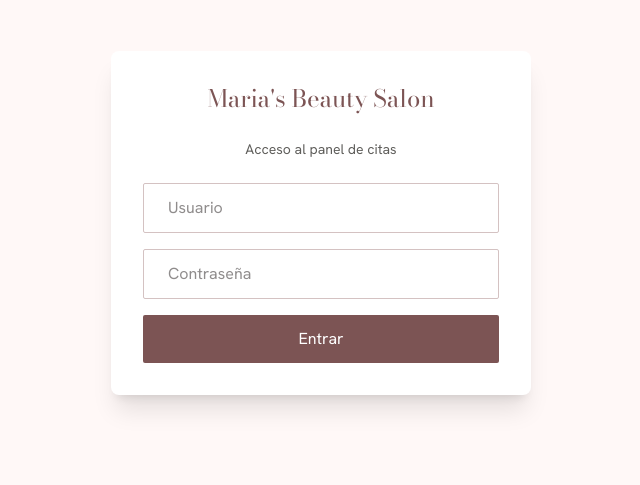
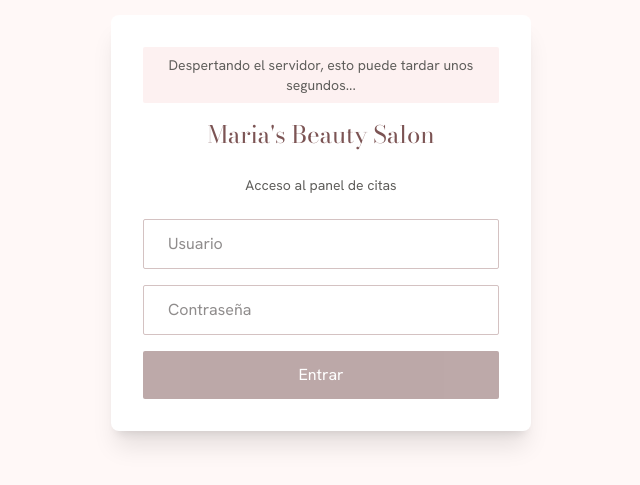
Before and after one commit to JustinAdame13/marias-salon, a React (Vite) app: page /agenda/login in a window 1280 px wide. Shown: the part 177-662 px from the top of the page, without its empty margins (319-959 px from the left). Built offline with nearby package versions, Linux system fonts and the light colour scheme; no server answers.

Commit message:
se añadio una nueva variable para pantilla y asi poder añadir imagenes

```diff
--- a/src/components/agenda/PlantillaFormModal.jsx
+++ b/src/components/agenda/PlantillaFormModal.jsx
@@ -16,14 +16,42 @@ const PlantillaFormModal = ({ plantilla, onClose, onSaved }) => {
     nombreMeta: plantilla?.nombreMeta || '',
     diasOffset: plantilla?.diasOffset || '',
     ordenParametros: plantilla?.ordenParametros || [],
+    headerImageUrl: plantilla?.headerImageUrl || '',
   })
   const [parametroInput, setParametroInput] = useState('')
   const [error, setError] = useState('')
   const [guardando, setGuardando] = useState(false)
+  const [imagePreview, setImagePreview] = useState(plantilla?.headerImageUrl || '')
+
+  useEffect(() => {
+    if (plantilla) {
+      setForm({
+        tipo: plantilla.tipo || TIPOS_PLANTILLA[0].value,
+        nombreMeta: plantilla.nombreMeta || '',
+        diasOffset: plantilla.diasOffset || '',
+        ordenParametros: plantilla.ordenParametros || [],
+        headerImageUrl: plantilla.headerImageUrl || '',
+      })
+      setImagePreview(plantilla.headerImageUrl || '')
+    } else {
+      setForm({
+        tipo: TIPOS_PLANTILLA[0].value,
+        nombreMeta: '',
+        diasOffset: '',
+        ordenParametros: [],
+        headerImageUrl: '',
+      })
+      setImagePreview('')
+    }
+  }, [plantilla])
 
   const handleChange = (e) => {
     const { name, value } = e.target
     setForm((prev) => ({ ...prev, [name]: value }))
+
+    if (name === 'headerImageUrl') {
+      setImagePreview(value || '')
+    }
   }
 
   const agregarParametro = () => {
@@ -121,6 +149,33 @@ const PlantillaFormModal = ({ plantilla, onClose, onSaved }) => {
           <span className="text-xs text-secondary">Días antes/después para enviar el mensaje</span>
         </label>
 
+        <label className="flex flex-col gap-1 text-sm font-medium">
+          URL de imagen del header
+          <input
+            type="url"
+            name="headerImageUrl"
+            value={form.headerImageUrl}
+            onChange={handleChange}
+            placeholder="https://ejemplo.com/imagen.jpg"
+            className="border border-outline-variant rounded-sm p-2 w-full text-base sm:text-sm focus:outline-none focus:ring-1 focus:ring-primary"
+          />
+          <span className="text-xs text-secondary">URL pública HTTPS de la imagen para el header de WhatsApp</span>
+        </label>
+
+        {imagePreview && (
+          <div className="flex flex-col gap-1">
+            <span className="text-sm font-medium">Vista previa</span>
+            <div className="relative w-full h-32 bg-surface-container-low rounded-sm overflow-hidden border border-outline-variant/20">
+              <img
+                src={imagePreview}
+                alt="Vista previa del header"
+                className="w-full h-full object-contain"
+                onError={() => setImagePreview('')}
+              />
+            </div>
+          </div>
+        )}
+
         <div className="flex flex-col gap-1">
           <span className="text-sm font-medium">Orden de parámetros</span>
           <div className="flex gap-2">
--- a/src/lib/api.js
+++ b/src/lib/api.js
@@ -12,3 +12,15 @@ export function apiFetch(path, { credentials, ...options } = {}) {
 
   return fetch(`${API_URL}${path}`, { ...options, headers })
 }
+export async function despertarServidor(intentos = 10, esperaMs = 4000) {
+  for (let i = 0; i < intentos; i++) {
+    try {
+      const res = await fetch(`${API_URL}/internal/ping`)
+      if (res.ok) return true
+    } catch {
+      // aún dormido o red no lista, seguimos intentando
+    }
+    await new Promise((r) => setTimeout(r, esperaMs))
+  }
+  return false
+}
--- a/src/pages/agenda/Login.jsx
+++ b/src/pages/agenda/Login.jsx
@@ -1,23 +1,33 @@
-import { useState } from 'react'
+import { useEffect, useState } from 'react'
 import { useNavigate } from 'react-router-dom'
 import { motion } from 'framer-motion'
 import { fadeUp } from '../../animations/variants'
 import { useAgendaAuth } from '../../context/AgendaAuthContext'
+import { despertarServidor } from '../../lib/api'
 
 const AgendaLogin = () => {
   const [username, setUsername] = useState('')
   const [password, setPassword] = useState('')
   const [error, setError] = useState('')
   const [loading, setLoading] = useState(false)
+  const [despertando, setDespertando] = useState(true)
+
   const { login } = useAgendaAuth()
   const navigate = useNavigate()
+
+  useEffect(() => {
+    despertarServidor().finally(() => setDespertando(false))
+  }, [])
 
   const handleSubmit = async (e) => {
     e.preventDefault()
     setError('')
     setLoading(true)
+
     const ok = await login(username, password)
+
     setLoading(false)
+
     if (ok) {
       navigate('/agenda')
     } else {
@@ -35,9 +45,16 @@ const AgendaLogin = () => {
         style={{ width: '90vw', maxWidth: '420px', minWidth: '280px' }}
         className="bg-surface-container-lowest rounded-lg shadow-xl p-8 flex flex-col gap-4 my-auto shrink-0"
       >
+        {despertando && (
+          <p className="text-sm text-secondary text-center bg-surface-container-low rounded-sm px-3 py-2">
+            Despertando el servidor, esto puede tardar unos segundos...
+          </p>
+        )}
+
         <h1 className="font-headline-md text-2xl text-primary text-center mb-2">
           Maria's Beauty Salon
         </h1>
+
         <p className="text-sm text-secondary text-center mb-2">
           Acceso al panel de citas
         </p>
@@ -50,6 +67,7 @@ const AgendaLogin = () => {
           className="border border-outline-variant rounded-sm px-md py-sm"
           required
         />
+
         <input
           type="password"
           placeholder="Contraseña"
@@ -59,11 +77,15 @@ const AgendaLogin = () => {
           required
         />
 
-        {error && <p className="text-error text-sm text-center">{error}</p>}
+        {error && (
+          <p className="text-error text-sm text-center">
+            {error}
+          </p>
+        )}
 
         <button
           type="submit"
-          disabled={loading}
+          disabled={loading || despertando}
           className="bg-primary text-on-primary py-sm rounded-sm font-label-md hover:opacity-90 disabled:opacity-50"
         >
           {loading ? 'Entrando...' : 'Entrar'}
--- a/src/pages/agenda/Plantillas.jsx
+++ b/src/pages/agenda/Plantillas.jsx
@@ -143,6 +143,7 @@ const Plantillas = () => {
                 <th className="px-md py-sm font-label-md text-secondary">Nombre</th>
                 <th className="px-md py-sm font-label-md text-secondary">Tipo</th>
                 <th className="px-md py-sm font-label-md text-secondary">Días Offset</th>
+                <th className="px-md py-sm font-label-md text-secondary">Imagen Header</th>
                 <th className="px-md py-sm font-label-md text-secondary">Servicios</th>
                 {puedeModificar && (
                   <th className="px-md py-sm font-label-md text-secondary text-right">Acciones</th>
@@ -155,6 +156,22 @@ const Plantillas = () => {
                   <td className="px-md py-sm">{p.nombreMeta}</td>
                   <td className="px-md py-sm capitalize">{getTipoLabel(p.tipo)}</td>
                   <td className="px-md py-sm">{p.diasOffset !== null ? p.diasOffset : '—'}</td>
+                  <td className="px-md py-sm">
+                    {p.headerImageUrl ? (
+                      <div className="relative w-12 h-12 bg-surface-container-low rounded-sm overflow-hidden border border-outline-variant/20">
+                        <img
+                          src={p.headerImageUrl}
+                          alt="Header"
+                          className="w-full h-full object-cover"
+                          onError={(e) => {
+                            e.target.style.display = 'none'
+                          }}
+                        />
+                      </div>
+                    ) : (
+                      <span className="text-secondary text-xs">Sin imagen</span>
+                    )}
+                  </td>
                   <td className="px-md py-sm">
                     {p.idsServicios && p.idsServicios.length > 0 ? (
                       <span className="text-xs bg-primary-container text-on-primary-container px-2 py-0.5 rounded-full">
```
